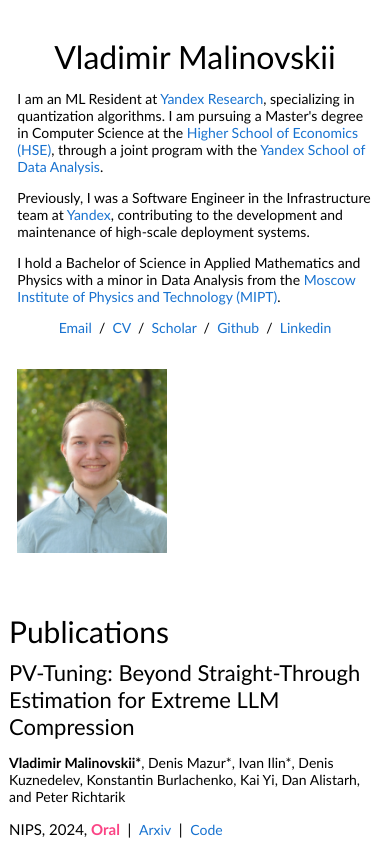
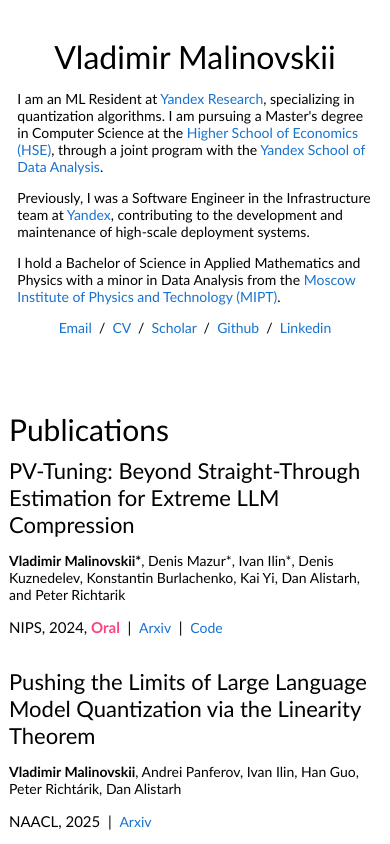
Before and after one commit to galqiwi/galqiwi.github.io, a plain HTML site: page index.html in a window 390 px wide. Shown: the top 844 px of the page. Drawn offline with Linux system fonts and the light colour scheme.

Commit message:
hide profile photo on phones

```diff
--- a/stylesheet.css
+++ b/stylesheet.css
@@ -191,10 +191,7 @@
     width: auto;
   }
 
-  .photo {
-    display: block;
-    max-width: 250px;
-    margin-left: auto;
-    margin-right: auto;
+  .layout-table td.photo-cell {
+    display: none;
   }
 }
```
